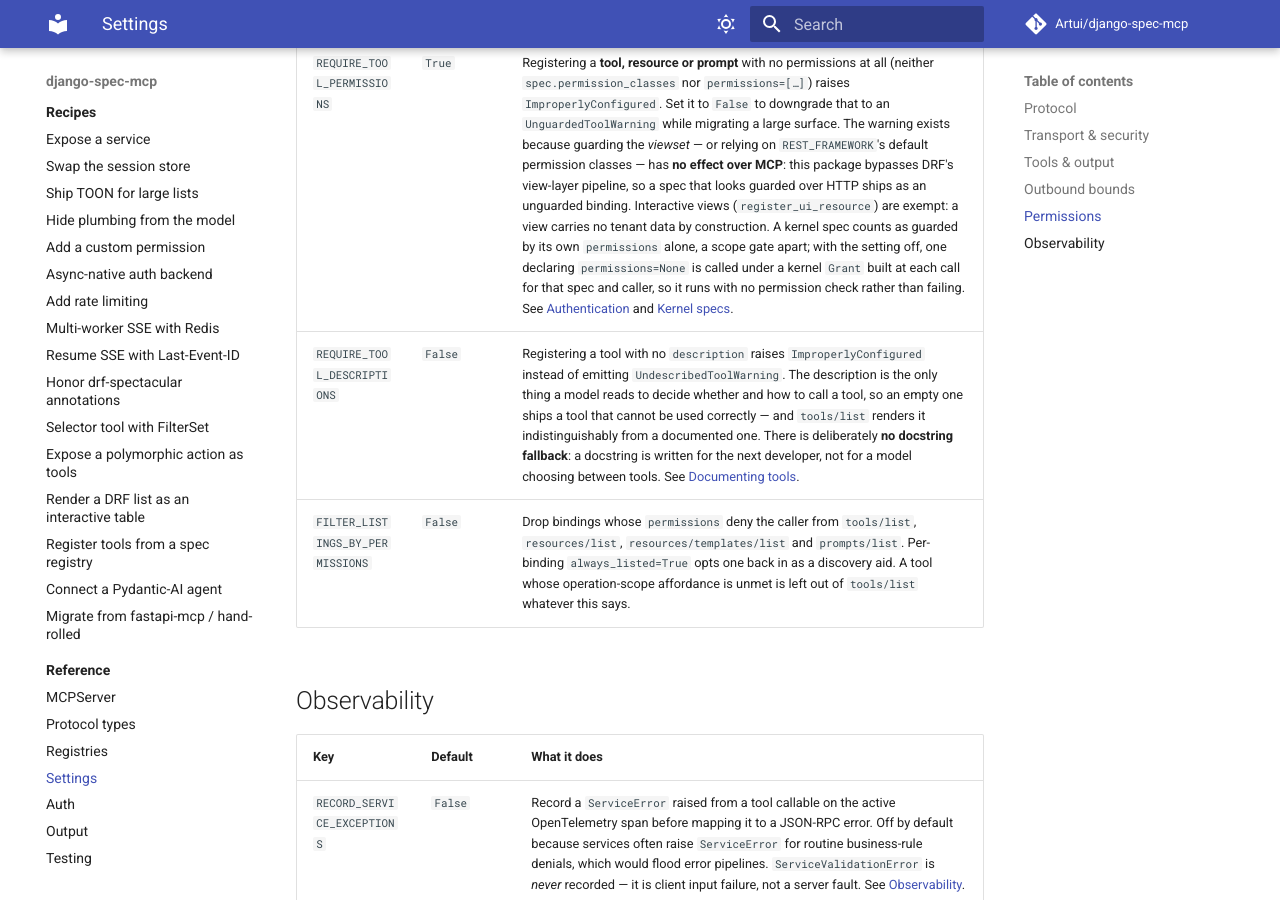
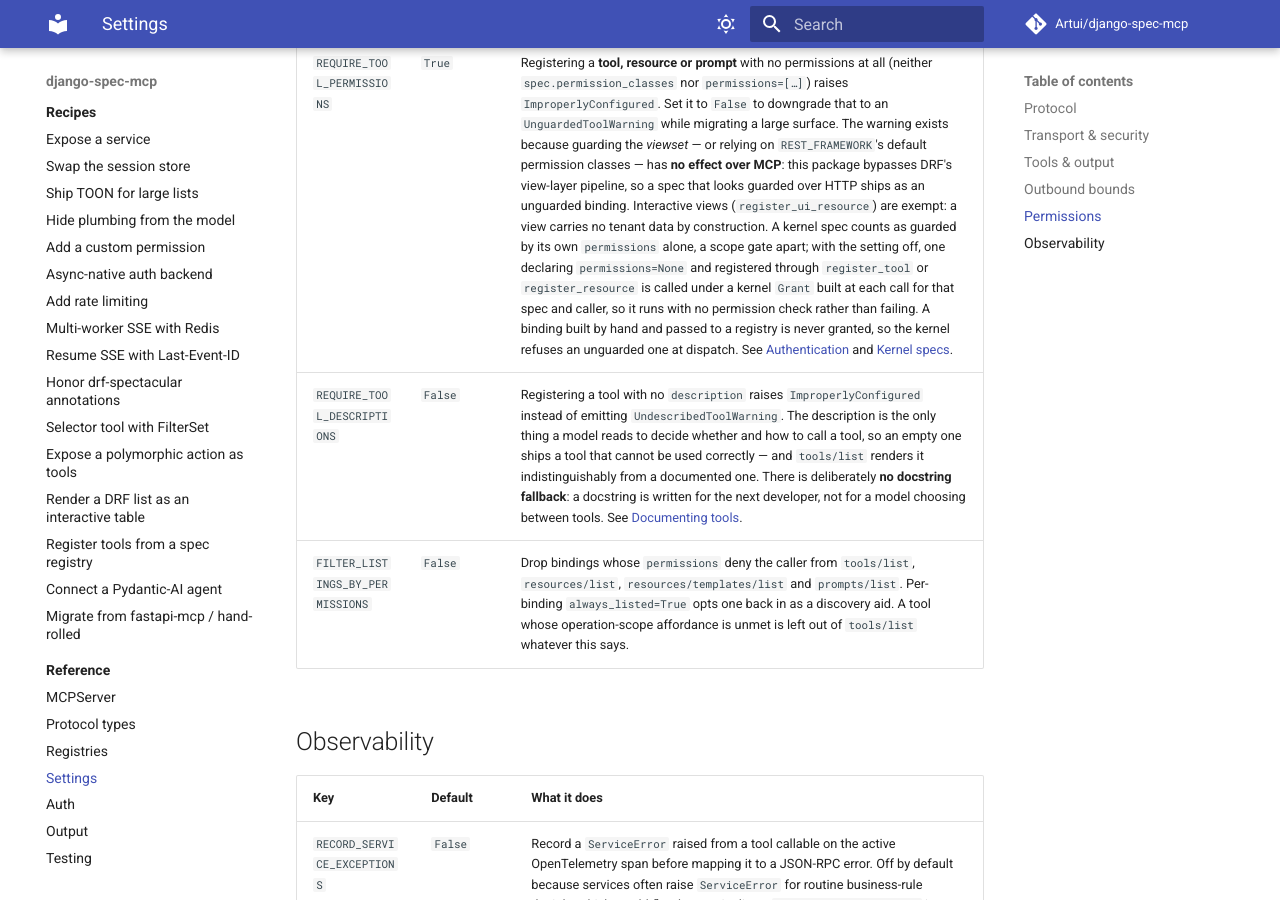
Before and after one commit to Artui/django-spec-mcp, an MkDocs documentation site: the page built from docs/reference/settings.md, in a window 1280 px wide and 900 px high, scrolled down 6748 px. Built offline with MkDocs 1.6.1 and Material for MkDocs 9.7.7, drawn with Linux system fonts in a browser that asks for light colours; comment, search, counter and statistics services are not loaded.

Commit message:
Say that a hand-built kernel binding is never granted
Co-Authored-By: Claude Opus 5.5 <noreply@anthropic.com>

```diff
--- a/docs/reference/settings.md
+++ b/docs/reference/settings.md
@@ -132,7 +132,7 @@ See [What the package bounds](../performance.md#what-the-package-bounds).
 
 | Key | Default | What it does |
 |---|---|---|
-| `REQUIRE_TOOL_PERMISSIONS` | `True` | Registering a **tool, resource or prompt** with no permissions at all (neither `spec.permission_classes` nor `permissions=[…]`) raises `ImproperlyConfigured`. Set it to `False` to downgrade that to an `UnguardedToolWarning` while migrating a large surface. The warning exists because guarding the *viewset* — or relying on `REST_FRAMEWORK`'s default permission classes — has **no effect over MCP**: this package bypasses DRF's view-layer pipeline, so a spec that looks guarded over HTTP ships as an unguarded binding. Interactive views (`register_ui_resource`) are exempt: a view carries no tenant data by construction. A kernel spec counts as guarded by its own `permissions` alone, a scope gate apart; with the setting off, one declaring `permissions=None` is called under a kernel `Grant` built at each call for that spec and caller, so it runs with no permission check rather than failing. See [Authentication](../auth.md) and [Kernel specs](../concepts.md#kernel-specs). |
+| `REQUIRE_TOOL_PERMISSIONS` | `True` | Registering a **tool, resource or prompt** with no permissions at all (neither `spec.permission_classes` nor `permissions=[…]`) raises `ImproperlyConfigured`. Set it to `False` to downgrade that to an `UnguardedToolWarning` while migrating a large surface. The warning exists because guarding the *viewset* — or relying on `REST_FRAMEWORK`'s default permission classes — has **no effect over MCP**: this package bypasses DRF's view-layer pipeline, so a spec that looks guarded over HTTP ships as an unguarded binding. Interactive views (`register_ui_resource`) are exempt: a view carries no tenant data by construction. A kernel spec counts as guarded by its own `permissions` alone, a scope gate apart; with the setting off, one declaring `permissions=None` and registered through `register_tool` or `register_resource` is called under a kernel `Grant` built at each call for that spec and caller, so it runs with no permission check rather than failing. A binding built by hand and passed to a registry is never granted, so the kernel refuses an unguarded one at dispatch. See [Authentication](../auth.md) and [Kernel specs](../concepts.md#kernel-specs). |
 | `REQUIRE_TOOL_DESCRIPTIONS` | `False` | Registering a tool with no `description` raises `ImproperlyConfigured` instead of emitting `UndescribedToolWarning`. The description is the only thing a model reads to decide whether and how to call a tool, so an empty one ships a tool that cannot be used correctly — and `tools/list` renders it indistinguishably from a documented one. There is deliberately **no docstring fallback**: a docstring is written for the next developer, not for a model choosing between tools. See [Documenting tools](../concepts.md#documenting-tools). |
 | `FILTER_LISTINGS_BY_PERMISSIONS` | `False` | Drop bindings whose `permissions` deny the caller from `tools/list`, `resources/list`, `resources/templates/list` and `prompts/list`. Per-binding `always_listed=True` opts one back in as a discovery aid. A tool whose operation-scope affordance is unmet is left out of `tools/list` whatever this says. |
 
```
